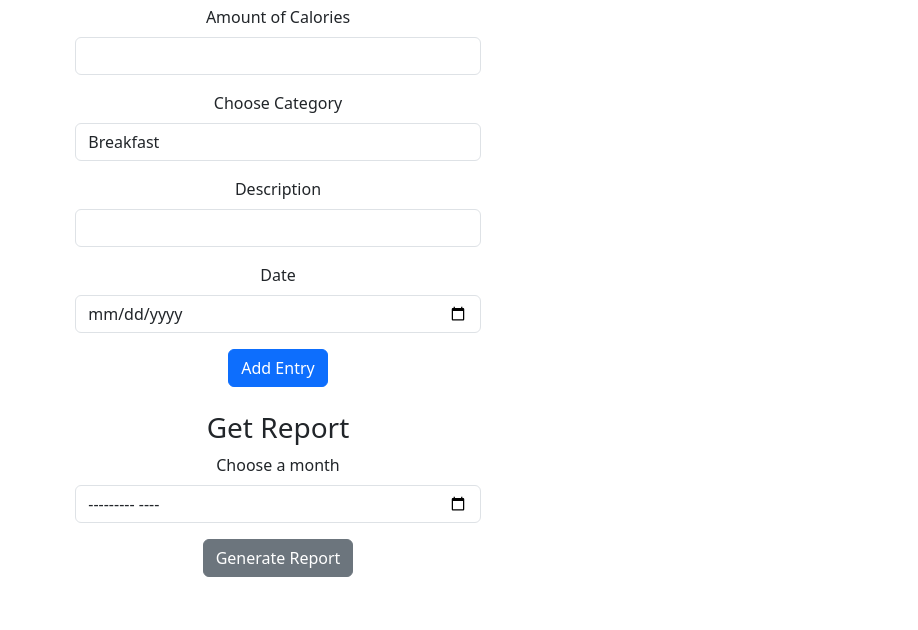
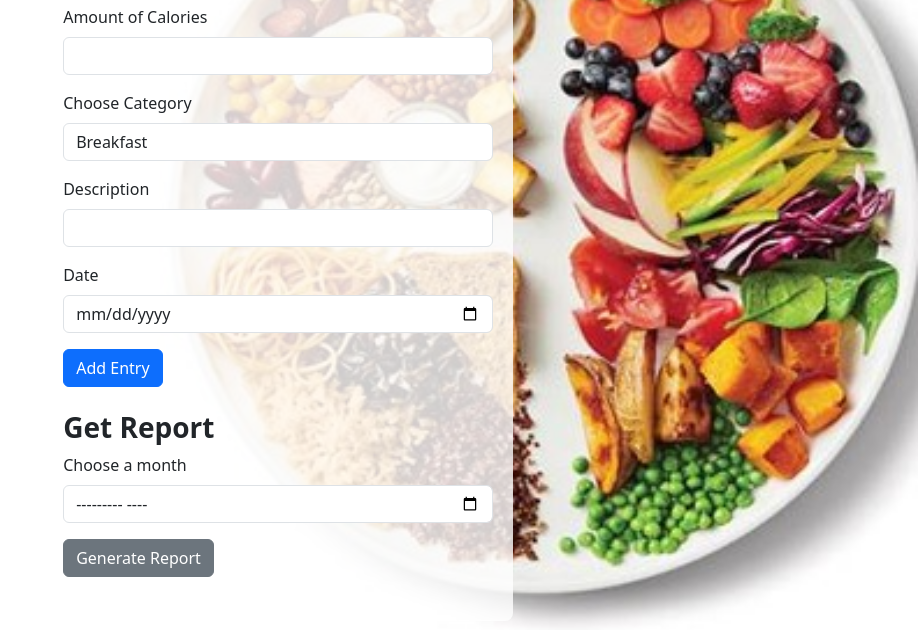
Before and after one commit to zafrany29/Front-End-HIT, a plain HTML site: page index.html in a window 1280 px wide. Shown: the part 170-800 px from the top of the page, without its empty margins (362-1280 px from the left). Drawn offline with nearby package versions, Linux system fonts and the light colour scheme.

Commit message:
Update index.html

```diff
--- a/index.html
+++ b/index.html
@@ -12,11 +12,26 @@
             display: flex;
             justify-content: center;
             align-items: center;
-            text-align: center;
+            text-align: left;
+            background-image: url('foodcalc/calcback.jpg');
+            background-size: cover;
+            background-position: center;
         }
+
         .container {
             width: 100%;
             max-width: 800px;
+            padding: 20px;
+            background-color: rgba(255, 255, 255, 0.8); /* semi-transparent background for readability */
+            border-radius: 8px;
+        }
+
+        h1, h3 {
+            font-weight: bold;
+        }
+
+        label {
+            font-weight: 500;
         }
     </style>
 </head>
```
